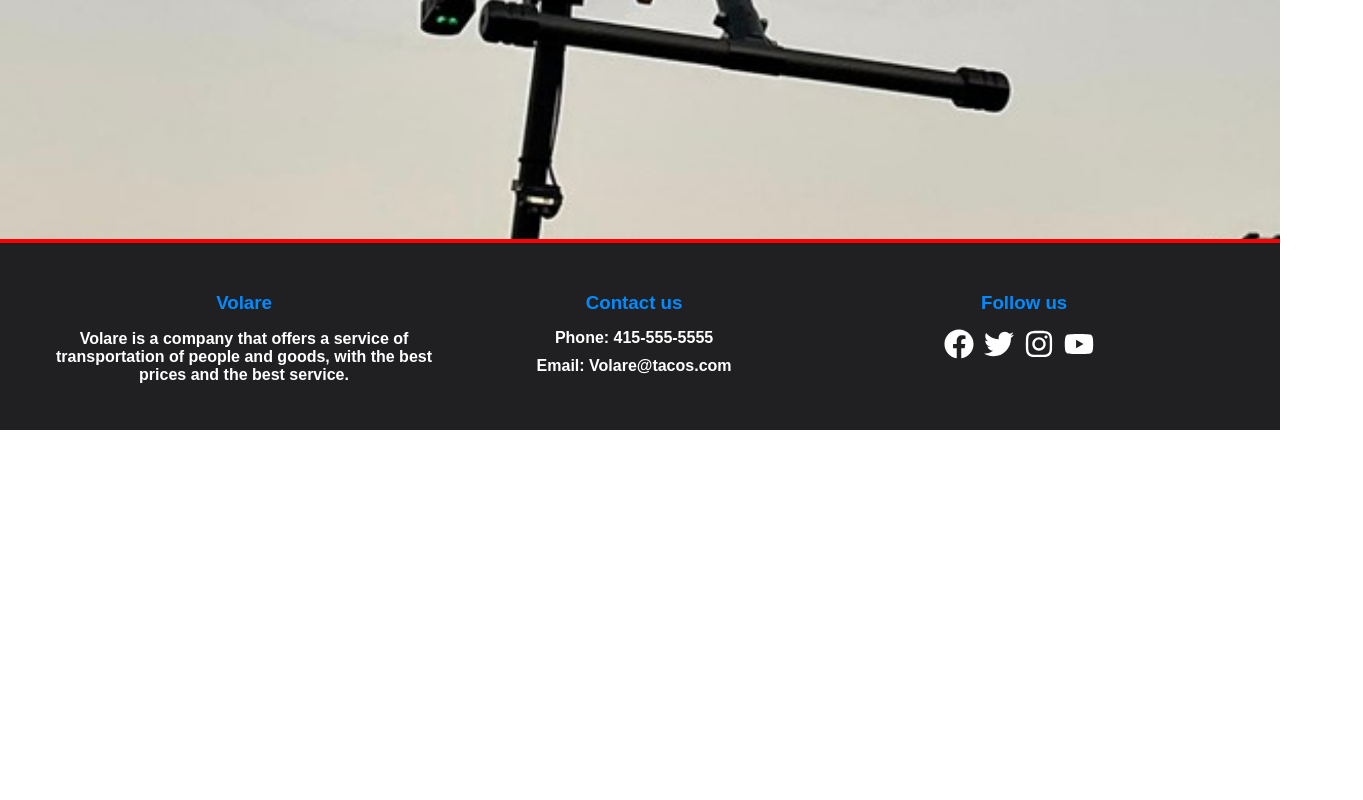
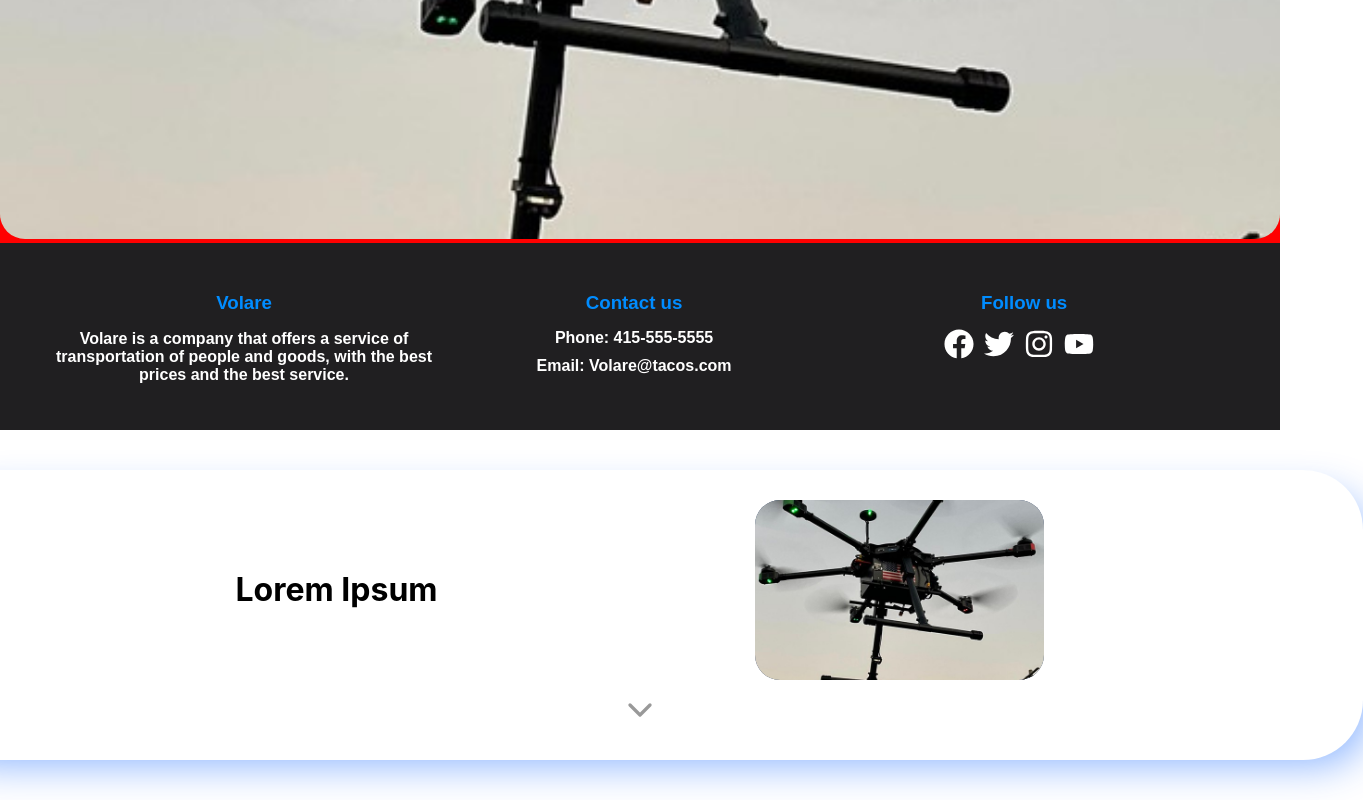
Before and after one commit to danielperez1234/volare_web, a React (Create React App) app: page / in a window 1280 px wide. Shown: the part 545-1345 px from the top of the page, 1363 px wide, since content can reach past the window. Before the commit the page ends 975 px from the top, so only its background shows below. Built offline with nearby package versions, Linux system fonts and the light colour scheme.

Commit message:
DropDownCard

```diff
--- a/package.json
+++ b/package.json
@@ -13,7 +13,7 @@
     "react": "^18.2.0",
     "react-dom": "^18.2.0",
     "react-icons": "^4.7.1",
-    "react-scripts": "^2.1.3",
+    "react-scripts": "5.0.1",
     "typescript": "^4.9.4",
     "web-vitals": "^2.1.4"
   },
--- a/src/App.tsx
+++ b/src/App.tsx
@@ -3,6 +3,7 @@ import './App.css';
 import { Navbar } from './componentes/appNavbar';
 import { Carousel } from './componentes/appCarousel';
 import { Footer } from './componentes/appFooter';
+import { DropDownCard } from './componentes/appDropDownCard';
 
 function App() {
   return (
@@ -10,6 +11,8 @@ function App() {
       <Navbar />
       <Carousel />
       <Footer />
+      <DropDownCard title='Lorem Ipsum' body='Integer rutrum congue ipsum a ullamcorper. Phasellus laoreet hendrerit posuere. Fusce eu ipsum tincidunt, ullamcorper quam eget, mattis leo. Sed blandit lorem vitae eleifend consequat. Morbi mollis neque id dapibus iaculis. Aliquam ultrices ultricies lectus vel pharetra. Proin sed enim et neque sagittis tempus eu in turpis.
+uwu'/>
     </div>
   );
 }
--- /dev/null
+++ b/src/componentes/appDropDownCard.tsx
@@ -0,0 +1,42 @@
+import React, { useState,KeyboardEvent } from "react";
+
+import '../style/appDropDownCard.css'
+import { FiChevronDown,FiChevronUp } from "react-icons/fi";
+export const DropDownCard=({title,body}:{title: string,body: string})=>{
+  const [open, setOpen] = useState(false);
+
+  const handleKeyboardEvent = (e: React.MouseEvent<HTMLDivElement>) => {
+    setOpen(!open);
+
+  };
+  return(
+    <div className='locator'>
+      <div className={"card "+(open?"cardOpen":"")} onClick={handleKeyboardEvent}>
+        <TitleElemnt title="Lorem Ipsum" imgSrc="./resources/Dron1.jpg" open={open}/>
+        <BodyCard open={open} body={body}/>
+        <div className={"ic "+(open?"icOpen":"")}>{<FiChevronDown/>}</div>
+
+      </div>
+    </div>
+  );
+}
+const BodyCard=({open,body}:{open: boolean,body:string})=>{
+  return open?(
+    <div className="body">
+      <h2>{body}</h2>
+    </div>
+  ):(<div></div>)
+}
+const TitleElemnt=({title,imgSrc,open}:{title:string,imgSrc:string,open:boolean})=>{
+return (
+  <div className="row-title ">
+    <div className={"title "+(open?"title-open":"")}>
+      <h1>{title}</h1>
+    </div>
+
+    <div className={"img-container "+(open?"img-container-open":"")}>
+      <img src={imgSrc} alt="" />
+    </div>
+  </div>
+)
+}
--- /dev/null
+++ b/src/style/appDropDownCard.css
@@ -0,0 +1,81 @@
+.card{
+width: 1445px;
+height: 240px;
+transition: 900ms;
+display: flex;
+align-items: center;
+flex-direction: column;
+justify-content: space-between;
+margin:0px;
+padding-top: 30px;
+padding-bottom: 20px ;
+background: #FFFFFF;
+box-shadow: 15px 15px 40px -10px rgba(0, 92, 255, 0.46);
+border-radius: 60px;
+}
+.cardOpen{
+  height: 1000px !important;
+  transition: 300ms !important;
+  padding: 0px !important;
+  }
+.locator{
+  margin: 40px;
+  flex-direction: row;
+  display: flex;
+  justify-content: center;
+}
+.ic{
+  font-size: 40px;
+  color:rgba(0, 0, 0, 0.4);
+  transition: 600ms;
+
+}
+.icOpen{
+  rotate: 180deg;
+}
+.row-title{
+  justify-content: space-evenly;
+  flex-direction: row;
+  width: 1445px ;
+  align-items: center;
+  display: flex;
+}
+.title{
+  position: relative;
+  background-color: transparent;
+}
+.title-open{
+  position: absolute !important;
+  padding-left: 25px;
+  padding-right: 25px;
+  background-color: rgb(0, 0, 0) !important;
+  width: min-content;
+  width: max-content;
+  color: #FFFFFF;
+}
+
+img{
+  height: 100%;
+  width: 100%;
+  margin: 0;
+  object-fit: cover;
+  border-radius: 25px;
+
+}
+.img-container{
+  border-radius: 25px;
+  width: 20%;
+  transition: 600ms;
+  height: 180px;
+  background-color: rgb(40, 61, 98);
+}
+.img-container-open{
+  width:100% ;
+  height: 600px;
+}
+.img-container-open img{
+  opacity: .5;
+}
+.body{
+  margin: 80px;
+}
```
Also changed, not shown: 1 other file (tests, documents, lock files or other folders).
